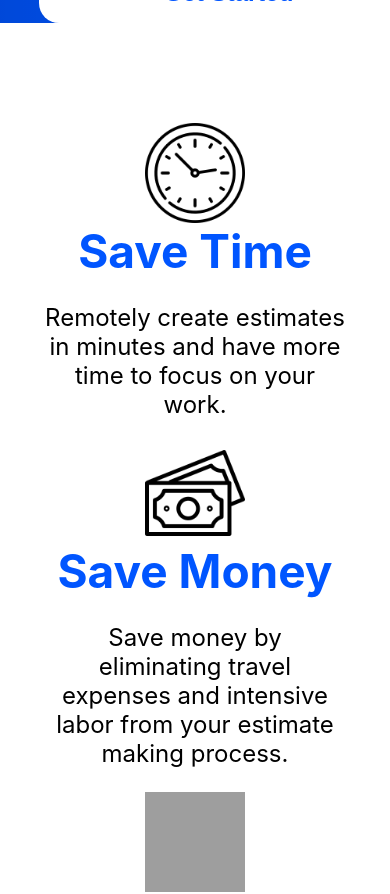
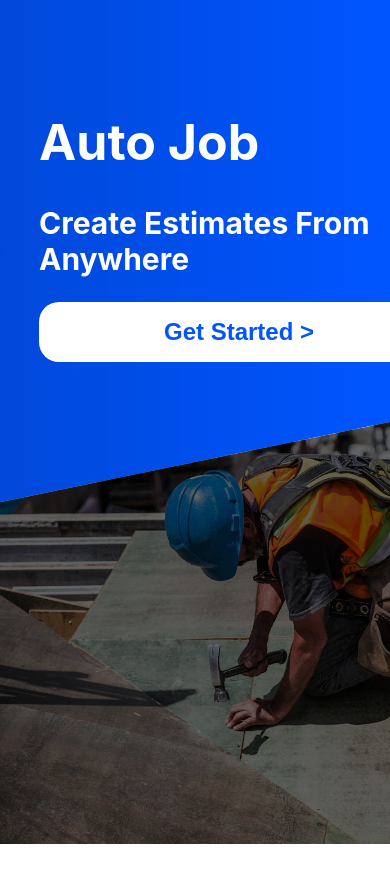
Before and after one commit to BradySmith1/AutoJob, a React (Create React App) app in the folder estimator/: page / in a window 390 px wide. Shown: the top 894 px of the page. Built offline with nearby package versions, Linux system fonts and the light colour scheme; grey boxes are pictures that could not be loaded; what @react-pdf/renderer would draw is missing.

Commit message:
Quick fixes for presentation

```diff
--- a/estimator/src/components/authentication/Authenticator.css
+++ b/estimator/src/components/authentication/Authenticator.css
@@ -1,5 +1,4 @@
 .AuthWrapper{
-    height: 100vh;
     width: 100%;
     display: flex;
     flex-direction: column;
--- a/estimator/src/components/authentication/Authenticator.js
+++ b/estimator/src/components/authentication/Authenticator.js
@@ -56,7 +56,7 @@ function Authenticator(props){
         <div className="AuthWrapper">
             {/*Show login/signup page or splash page*/}
             {showLogIn ?
-                {/*Show login page or signup page*/}
+                /*Show login page or signup page*/
                 (loggedIn ?
                         (<LogIn
                             authenticate={props.authenticate}
--- a/estimator/src/components/authentication/LogIn.css
+++ b/estimator/src/components/authentication/LogIn.css
@@ -3,6 +3,7 @@
     flex-direction: column;
     margin-top: 20px;
     margin-bottom: 10px;
+    width: 300px;
 }
 
 .Error{
--- a/estimator/src/components/authentication/SplashPage.css
+++ b/estimator/src/components/authentication/SplashPage.css
@@ -1,7 +1,7 @@
 .IntroContentContainer{
     width: 100%;
-    height: 75vh;
     background-color: #0055FF;
+    height: 500px;
 }
 
 .IntroGradient{
@@ -116,6 +116,7 @@
     }
 
     .IntroContent{
-        display: none;
+        width: 100%;
+        clip-path: polygon(0 19%, 100% 0, 100% 100%, 0% 100%);
     }
 }
--- a/estimator/src/components/estimateCalculator/Estimator.js
+++ b/estimator/src/components/estimateCalculator/Estimator.js
@@ -304,7 +304,7 @@ function Estimator(props) {
         //If this has an id, we know it's a draft
         if (estimateData.hasOwnProperty("_id")) {
             //Put it to the database
-            axios.put('/api/estimate?_id=' + estimateData._id.$oid, estimateData, { timeout: 3000 }).then(() => {
+            axios.put('/api/estimate?_id=' + estimateData._id.$oid, estimateData, { timeout: 12000 }).then(() => {
                 //If complete, reload window
                 handleSubmission(status);
             }).catch((error) => {
@@ -317,7 +317,7 @@ function Estimator(props) {
                 props.setData({...props.data, _id: {$oid: response.data.insertedId.$oid}});
                 //If the status is complete, delete from user estimates and
                 //refresh the page
-                axios.delete(`/api/user?_id=${estimateData.user._id.$oid}`, { timeout: 3000 }).then(() => {
+                axios.delete(`/api/user?_id=${estimateData.user._id.$oid}`, { timeout: 12000 }).then(() => {
                     handleSubmission(status);
                 }).catch((error) => {
                     console.log(error.message);
--- a/estimator/src/components/estimateCalculator/subForms/Scanner.js
+++ b/estimator/src/components/estimateCalculator/subForms/Scanner.js
@@ -64,18 +64,20 @@ function Scanner(props){
     //State value for the stage of the price search
     const [searching, setSearching] = useState('none');
     //State for the selected company
-    const [company, setCompany] = useState('homedepot');
+    const [company, setCompany] = useState((props.scanBillable.billable.data.company !== undefined ? (props.scanBillable.billable.data.company) : ('homedepot')));
     //addMessage function from notification context
     const {addMessage} = useContext(NotificationContext);
     //State for error message
     const [error, setError] = useState('');
     //State to hold the found item
     const [foundItem, setFoundItem] = useState({});
+    //Current zip
+    const [zip, setZip] = useState(0);
 
     const formik = useFormik({
         //Declare initial values for the form
         initialValues: {
-            zip: "",
+            zip: (props.scanBillable.billable.data.zip !== undefined ? (props.scanBillable.billable.data.zip) : ("")),
             name: props.scanBillable.billable.data.name
         },
 
@@ -105,6 +107,7 @@ function Scanner(props){
                 }
                 console.log(response.data)
                 setFoundText(response.data.name, response.data.price.toFixed(2), response.data.store_number);
+                setZip(values.zip);
                 setFoundItem(response.data);
                 setSearching('found');
 
@@ -240,6 +243,8 @@ function Scanner(props){
                                         var newBillable = {...props.scanBillable};
                                         console.log(newBillable.billable.data.autoUpdate);
                                         newBillable.billable.data.autoUpdate = "true";
+                                        newBillable.billable.data.company = company;
+                                        newBillable.billable.data.zip = String(zip);
                                         props.modifyLibrary(props.scanBillable.index, newBillable.billable.data);
 
                                         axios.put('/api/library?_id=' + newBillable.billable.data._id.$oid, newBillable.billable.data).then((respone) => {
```
